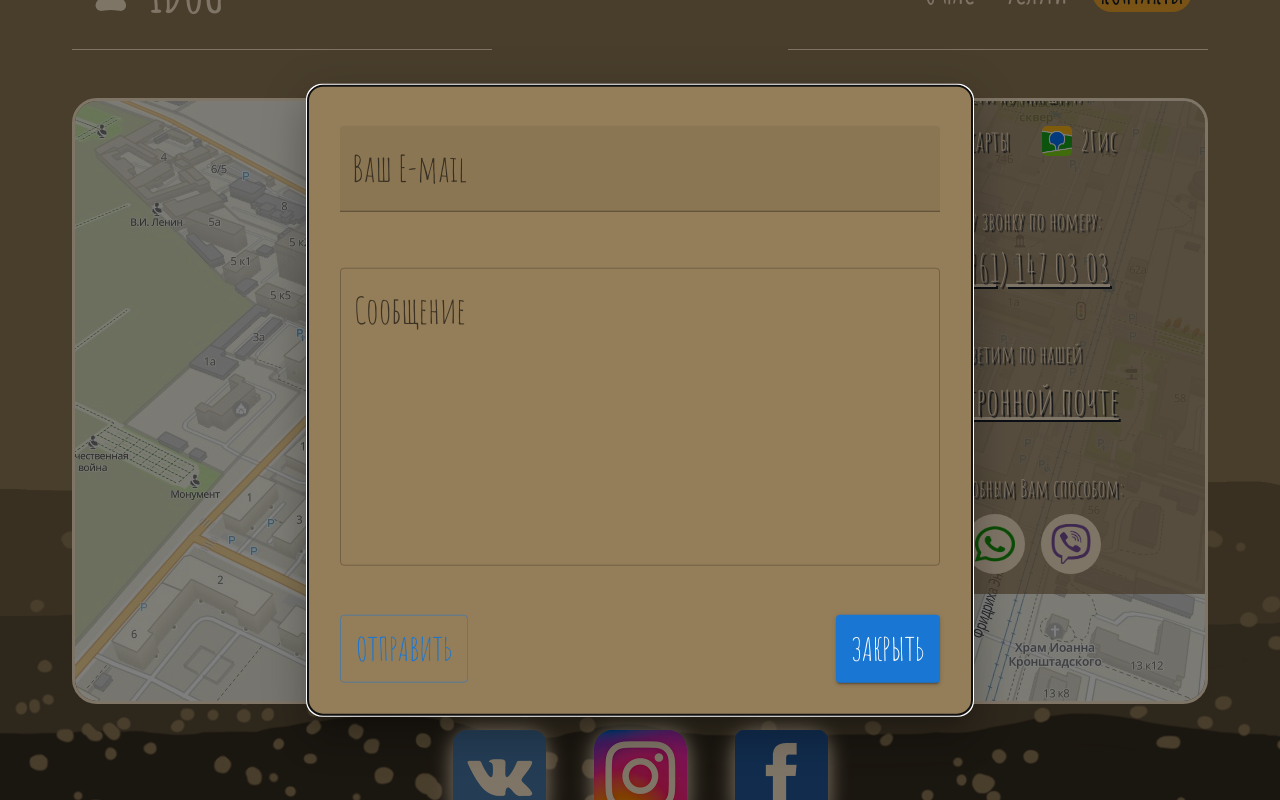
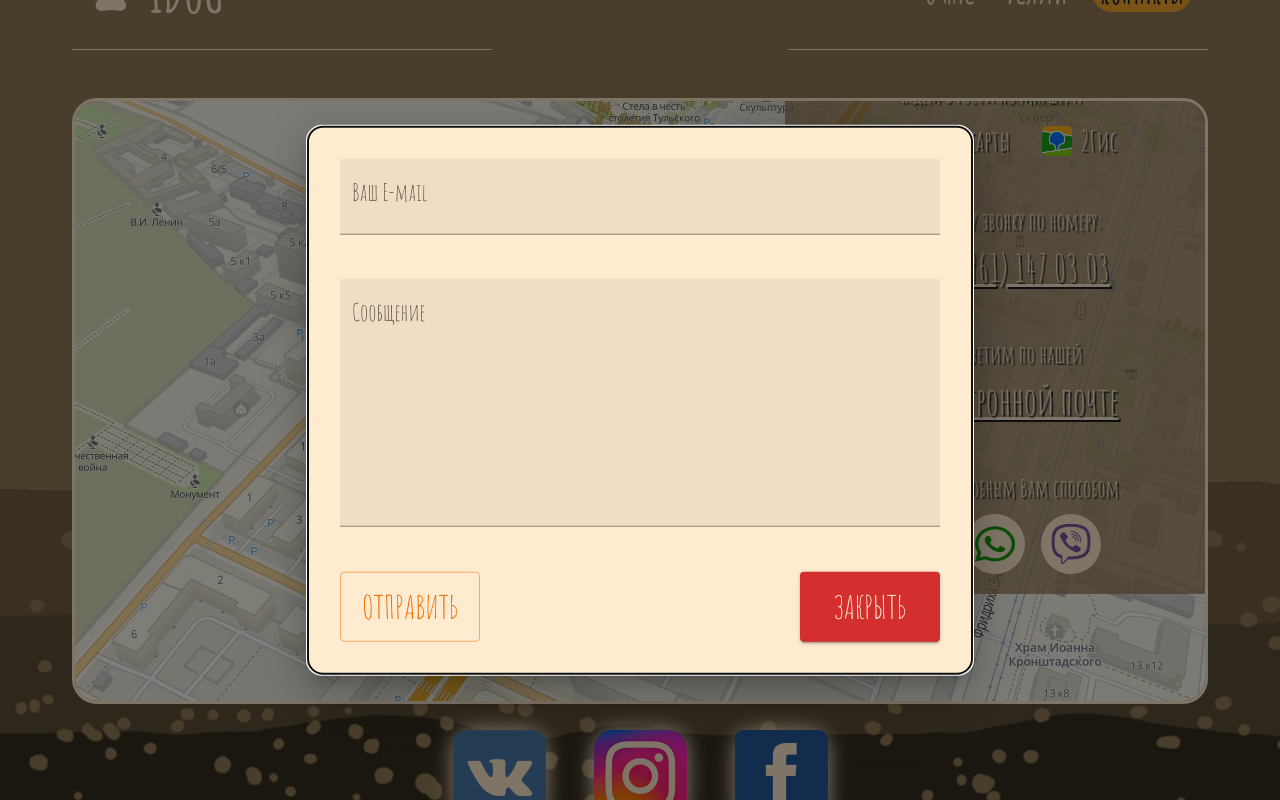
Before and after one commit to RojkovYury/idog, a Next.js app: page / in a window 1280 px wide. Both pictures are taken after a click on the element "Электронной почте". Shown: the part 3632-4432 px from the top of the page. Built offline with nearby package versions, Linux system fonts and the light colour scheme.

Commit message:
modal front

```diff
--- a/package.json
+++ b/package.json
@@ -17,6 +17,7 @@
     "next": "14.0.1",
     "react": "18",
     "react-dom": "18",
+    "react-hook-form": "^7.49.0",
     "typescript": "^5"
   },
   "devDependencies": {
--- a/src/app/components/contacts-main.tsx
+++ b/src/app/components/contacts-main.tsx
@@ -54,7 +54,7 @@ export default function ContactsMain() {
         <ContactsNavigator />
         <Box sx={{ height: '1px', backgroundColor: clr.light, width: '60%', mt: 1 }} />
         <ContactsPhone />
-        <Box sx={{ height: '1px', backgroundColor: clr.light, width: '80%', mt: 1 }} />
+        <Box sx={{ height: '1px', backgroundColor: clr.light, width: '75%', mt: 1 }} />
         <ContactsModal />
         <Box sx={{ height: '1px', backgroundColor: clr.light, width: '60%', mt: 1 }} />
         <ContactsMessenger />
--- /dev/null
+++ b/src/app/components/contacts-main/contacts-email.tsx
@@ -0,0 +1,66 @@
+import { Box, Typography } from "@mui/material";
+import EmailIcon from '@mui/icons-material/Email';
+import { clr } from "../../colors";
+
+interface ContactsEmailProps {
+  handleOpen: () => void;
+}
+
+export default function ContactsEmail({handleOpen}: ContactsEmailProps) {
+
+  return(
+    <Box
+      sx={{
+        display: 'flex',
+        flexDirection: 'column'
+      }}
+    >
+      <Typography
+        sx={{
+          color: clr.light,
+          textShadow: `2px 2px 1px ${clr.dark}`,
+          fontSize: ['20px', '20px', '24px', '24px'],
+          textAlign: 'center',
+          cursor: 'default'
+        }}
+      >
+        Всегда ответим по нашей
+      </Typography>
+
+      <Box
+        onClick={handleOpen}
+        sx={{
+          cursor: 'pointer',
+          textDecoration: 'underline',
+          display: 'flex',
+          justifyContent: 'center',
+          alignItems: 'center',
+          backgroundColor: 'inherit',
+          color: clr.light,
+          transition: 'all 0.3s',
+          textShadow: `2px 2px 1px ${clr.dark}`,
+          "&:hover": {
+            backgroundColor: 'inherit',
+            color: clr.groundPrimary,
+            scale: '1.1',
+          }
+        }}
+      >
+        <EmailIcon
+          sx={{
+            fontSize: ['24px', '24px', '38px', '38px'],
+            mr: 1
+          }}
+        />
+        <Typography
+          sx={{
+            fontSize: ['24px', '24px', '38px', '38px']
+          }}
+        >
+          Электронной почте
+        </Typography>
+      </Box>
+
+    </Box>
+  )
+}
--- a/src/app/components/contacts-main/contacts-modal.tsx
+++ b/src/app/components/contacts-main/contacts-modal.tsx
@@ -1,94 +1,120 @@
 import { useState } from "react";
-import { Modal, Box, Button, TextField, Typography } from "@mui/material";
-import EmailIcon from '@mui/icons-material/Email';
+import { useForm } from 'react-hook-form';
+import { Modal, Box, Button, TextField } from "@mui/material";
 import { clr } from "../../colors";
+import ContactsEmail from "./contacts-email";
+// import { sendMail } from "@/hooks/messenger";
+
+interface FormData {
+  email: string;
+  message: string;
+}
+
+const defaultValues = {
+  email: '',
+  message: '',
+};
 
 export default function ContactsModal() {
   const [open, setOpen] = useState<boolean>(false);
   const handleOpen = () => setOpen(true);
   const handleClose = () => setOpen(false);
-  const onSubmit = () => setOpen(false);
+
+  const {
+    register,
+    handleSubmit,
+    formState: { errors },
+  } = useForm({
+    defaultValues,
+    mode: 'onBlur',
+    reValidateMode: 'onChange',
+    shouldFocusError: false,
+  });
+
+  const onSubmit = (formData: FormData) => {
+    console.log(formData);
+    // sendMail({email: formData.email, text: formData.message});
+  };
+
   return(
     <>
-      <Box sx={{ display: 'flex', flexDirection: 'column'  }}>
-
-        <Typography
-          sx={{
-            color: clr.light,
-            textShadow: `2px 2px 1px ${clr.dark}`,
-            fontSize: ['20px', '20px', '24px', '24px'],
-            textAlign: 'center',
-            cursor: 'default'
-          }}
-        >
-          Всегда ответим по нашей
-        </Typography>
-
-        <Box
-          onClick={handleOpen}
-          sx={{
-            cursor: 'pointer',
-            textDecoration: 'underline',
-            display: 'flex',
-            justifyContent: 'center',
-            alignItems: 'center',
-            backgroundColor: 'inherit',
-            color: clr.light,
-            transition: 'all 0.3s',
-            textShadow: `2px 2px 1px ${clr.dark}`,
-            "&:hover": {
-              backgroundColor: 'inherit',
-              color: clr.groundPrimary,
-              scale: '1.1',
-            }
-          }}
-        >
-          <EmailIcon sx={{ fontSize: ['24px', '24px', '38px', '38px'], mr: 1 }}/>
-          <Typography sx={{ fontSize: ['24px', '24px', '38px', '38px'] }}>Электронной почте</Typography>
-        </Box>
-
-      </Box>
+      <ContactsEmail handleOpen={handleOpen}/>
 
       <Modal
         open={open}
         onClose={handleClose}
       >
-
         <Box
           component='form'
+          onSubmit={handleSubmit(onSubmit)}
           sx={{
             position: 'absolute',
             borderRadius: '15px',
             top: '50%',
             left: '50%',
             transform: 'translate(-50%, -50%)',
-            backgroundColor: clr.ground,
-            width: 600,
+            backgroundColor: clr.light,
+            width: ['70%', '70%', '600px', '600px'],
             boxShadow: 24,
             p: 4,
           }}
         >
-
           <TextField
             label='Ваш E-mail'
-            helperText=' '
+            type="text"
             variant='filled'
+            color="warning"
             fullWidth
+            error={!!errors.email}
+            helperText={errors?.email?.message || ' '}
+            {...register('email', {
+              required: 'Email обязателен',
+              pattern: {
+                value: /^[A-Z0-9._%+-]+@[A-Z0-9.-]+\.[A-Z]{2,}$/i,
+                message: 'Некорректный email адрес',
+              },
+            })}
+            InputProps={{  }}
+            InputLabelProps={{
+
+             }}
             sx={{
-              mt: 1,
+              "& .MuiInputBase-root": {
+                fontSize: ["24px", "30px", "30px", "30px"],
+              },
+              "& .MuiFormLabel-root": {
+                fontSize: ["20px", "24px", "24px", "24px"],
+              },
+              "& .MuiFormHelperText-root": {
+                fontSize: ["16px", "20px", "20px", "20px"],
+              }
             }}
           />
 
           <TextField
             label='Сообщение'
-            helperText=' '
-            variant='outlined'
+            variant='filled'
+            color="warning"
             fullWidth
             multiline
             minRows={5}
             maxRows={15}
+            error={!!errors.message}
+            helperText={errors?.message?.message || ' '}
+            {...register('message', {
+              required: 'Сообщение обязательно',
+            })}
             sx={{
-              mt: 1,
+              my: 1,
+              "& .MuiInputBase-root": {
+                fontSize: ["24px", "30px", "30px", "30px"],
+              },
+              "& .MuiFormLabel-root": {
+                fontSize: ["20px", "24px", "24px", "24px"],
+              },
+              "& .MuiFormHelperText-root": {
+                fontSize: ["16px", "20px", "20px", "20px"],
+              }
             }}
           />
 
@@ -96,13 +122,26 @@ export default function ContactsModal() {
             <Button
               type='submit'
               variant='outlined'
+              color="warning"
+              sx={{
+                width: ['100px', '140px', '140px', '140px'],
+                height: ['50px', '70px', '70px', '70px'],
+                fontSize: ['20px', '32px', '32px', '32px'],
+              }}
             >
               Отправить
-              </Button>
+            </Button>
             <Button
               type='button'
               onClick={handleClose}
               variant='contained'
+              color="error"
+              sx={{
+                width: ['100px', '140px', '140px', '140px'],
+                height: ['50px', '70px', '70px', '70px'],
+                fontSize: ['20px', '32px', '32px', '32px'],
+                color: clr.light
+              }}
             >
               Закрыть
             </Button>
--- /dev/null
+++ b/src/hooks/messenger.ts
@@ -0,0 +1,63 @@
+/*
+
+import nodemailer from 'nodemailer';
+
+interface sendMailProps {
+  email: string;
+  text: string;
+}
+
+const sendMail = (props: sendMailProps) => {
+
+  const transporter = nodemailer.createTransport({
+    host: "smtp.mail.ru",
+    port: 465,
+    secure: true, // true for 465, false for other ports
+    auth: {
+      user: 'idogpost@mail.ru',
+      pass: 'aUqaFL85MSvc1x7mXSiq'
+    }
+  });
+
+  const mailOptions = {
+    from: 'idogpost@mail.ru',
+    to: 'rojkov.yury@gmail.com',
+    subject: 'Заявка с сайта',
+    text: `Заявка с сайта.
+            Почта: ${props.email};
+            Сообщение: ${props.text};
+        `
+  };
+
+  async function main() {
+    const info = await transporter.sendMail({
+      from: 'idogpost@mail.ru',
+      to: 'rojkov.yury@gmail.com',
+      subject: 'Заявка с сайта',
+      text: `Заявка с сайта.
+              Почта: ${props.email};
+              Сообщение: ${props.text};
+          `
+    });
+
+    console.log("Message sent: %s", info.messageId);
+  }
+
+  export { sendMail }
+
+
+
+  // eslint-disable-next-line no-undef
+  return new Promise(((resolve, reject) => {
+    transporter.sendMail(mailOptions, (err, info) => {
+      if (err) {
+        reject(err);
+      } else {
+        resolve(info);
+      }
+    });
+  }));
+
+};
+
+*/
```
Also changed, not shown: src/app/components/contacts-main/contacts-underground.tsx (+0 -15 lines), 2 other files (tests, documents, lock files or other folders).
